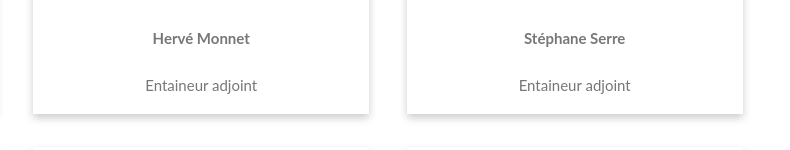
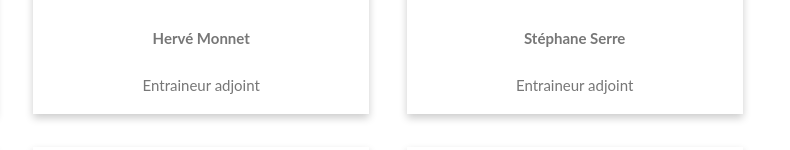
Before and after one commit to BenBBO/SiteLoan, a plain HTML site: page index.html in a window 1280 px wide. Shown: the part 3842-3992 px from the top of the page, 422-1212 px from the left. Drawn offline with nearby package versions, Linux system fonts and the light colour scheme.

Commit message:
Correction orthographe

```diff
--- a/index.html
+++ b/index.html
@@ -91,14 +91,14 @@
                 <img src="Ressources/user-alt-512.png" width="150">
                 <div class="container">
                     <h4><b>Hervé Monnet</b></h4>
-                    <p>Entaineur adjoint </p>
+                    <p>Entraineur adjoint </p>
                 </div>
             </div>
             <div class="photoContainer">
                 <img src="Ressources/user-alt-512.png" width="150">
                 <div class="container">
                     <h4><b>Stéphane Serre</b></h4>
-                    <p>Entaineur adjoint </p>
+                    <p>Entraineur adjoint </p>
                 </div>
             </div>
             <div class="photoContainer">
```
